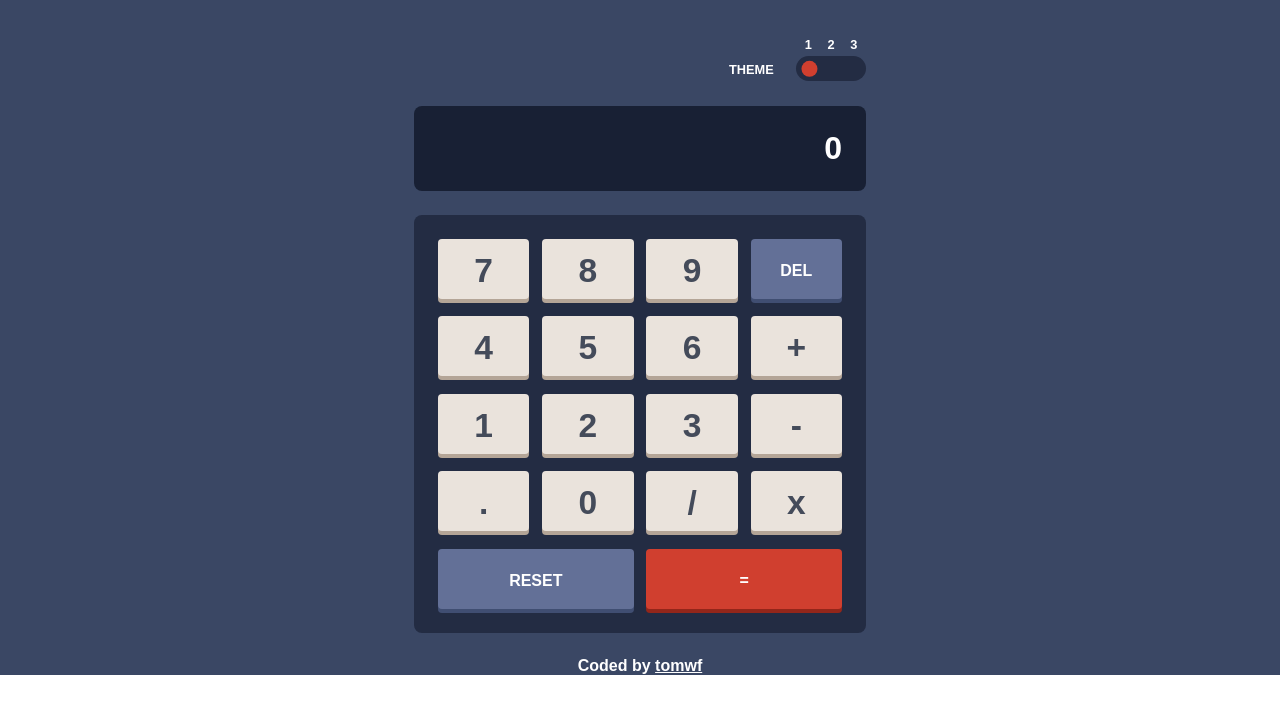
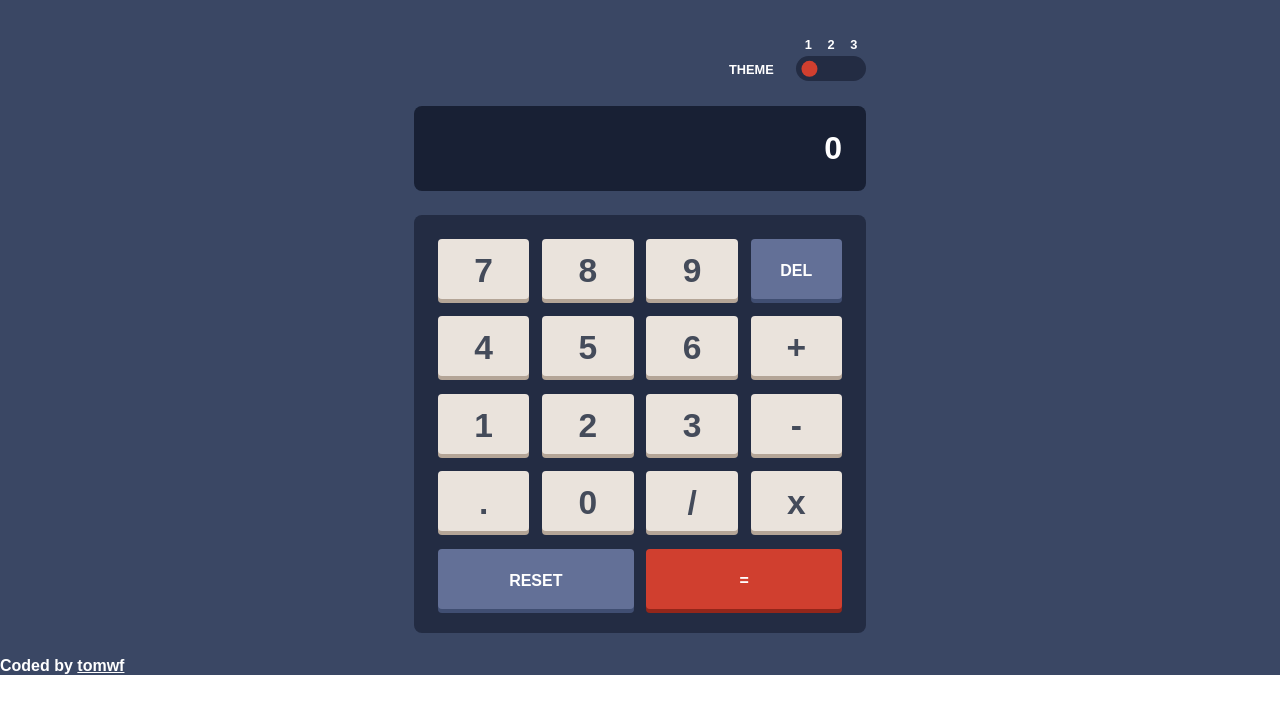
Before and after one commit to tomwf/calc, a React (Create React App) app: page / in a window 1280 px wide. Shown: the top 714 px of the page. Built offline with nearby package versions, Linux system fonts and the light colour scheme.

Commit message:
refactor: rename div to footer

```diff
--- a/src/components/shared/Footer.jsx
+++ b/src/components/shared/Footer.jsx
@@ -1,8 +1,8 @@
 const Footer = () => {
   return (
-    <div className="attribution">
+    <footer>
       Coded by <a href="#">tomwf</a>
-    </div>
+    </footer>
   )
 }
 
```
